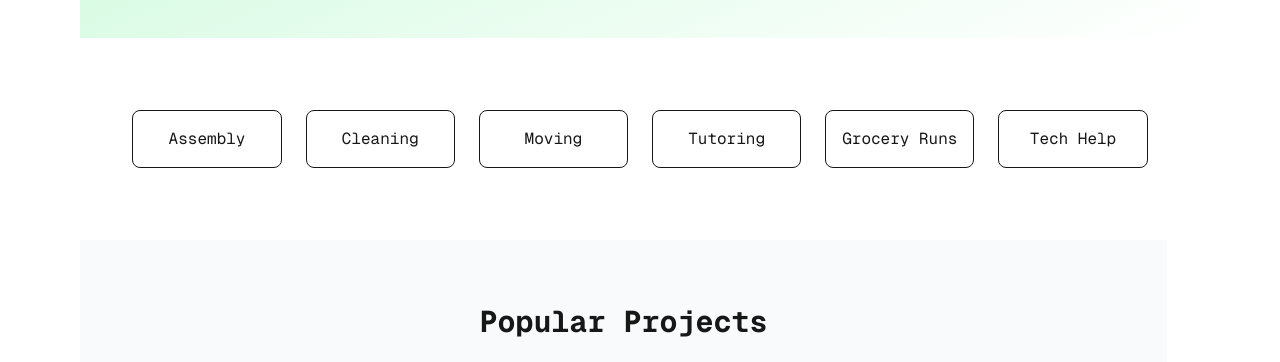
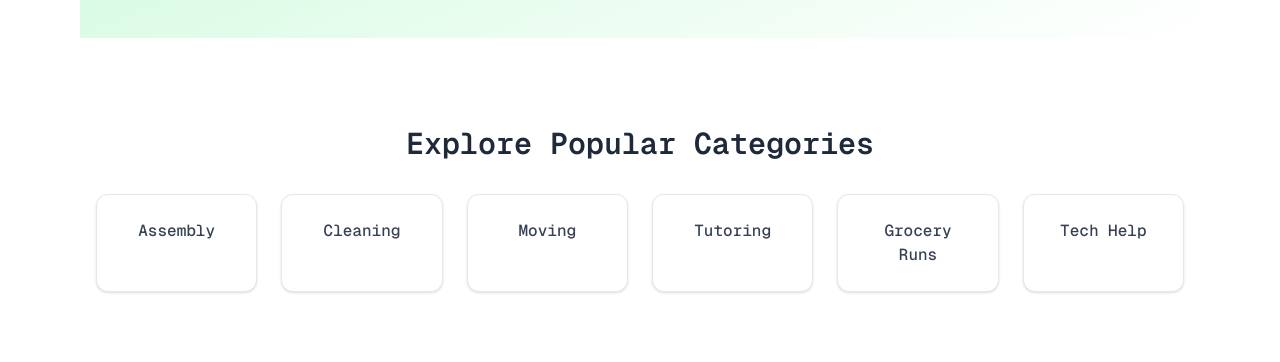
Before and after one commit to Temasar1/gigsgig-app, a Next.js app: page / in a window 1280 px wide. Shown: the part 590-952 px from the top of the page. Built offline with nearby package versions, Linux system fonts and the light colour scheme.

Commit message:
Update categories.tsx

```diff
--- a/src/components/categories.tsx
+++ b/src/components/categories.tsx
@@ -11,14 +11,19 @@ const categories = [
 
 export default function Categories() {
   return (
-    <section className="py-10 px-4 max-w-6xl mx-auto">
-      <div className="grid grid-cols-2 md:grid-cols-4 lg:grid-cols-6 gap-6 text-center">
+    <section className="py-14 px-4 max-w-6xl mx-auto">
+      <h2 className="text-2xl md:text-3xl font-semibold text-gray-800 text-center mb-8">
+        Explore Popular Categories
+      </h2>
+      <div className="grid grid-cols-2 sm:grid-cols-3 md:grid-cols-4 lg:grid-cols-6 gap-6 text-center">
         {categories.map((category) => (
           <div
             key={category}
-            className="border rounded-lg p-4 hover:shadow-md hover:border-green-500 cursor-pointer"
+            className="bg-white border border-gray-200 rounded-xl p-6 shadow-sm hover:shadow-lg hover:border-green-500 transition duration-300 ease-in-out cursor-pointer"
           >
-            {category}
+            <span className="text-base font-medium text-gray-700 hover:text-green-600 transition">
+              {category}
+            </span>
           </div>
         ))}
       </div>
```
